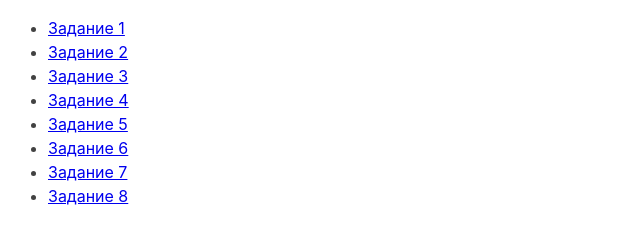
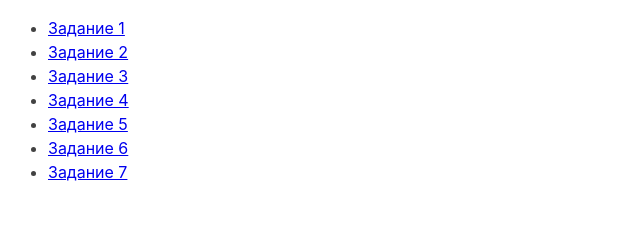
Before and after one commit to DashaPash/goit-js-hw-07, a plain HTML site: page index.html in a window 1280 px wide. Shown: the whole page, without its empty margins (0-640 px from the left). Drawn offline with Linux system fonts and the light colour scheme.

Commit message:
delete 8 task

```diff
--- a/index.html
+++ b/index.html
@@ -26,7 +26,6 @@
       <li><a href="task-05.html">Задание 5</a></li>
       <li><a href="task-06.html">Задание 6</a></li>
       <li><a href="task-07.html">Задание 7</a></li>
-      <li><a href="task-08.html">Задание 8</a></li>
     </ul>
   </body>
 </html>
```
